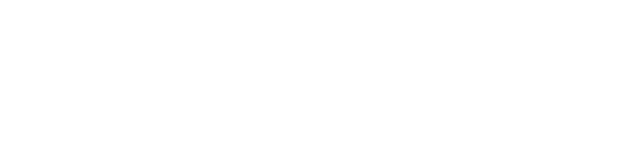
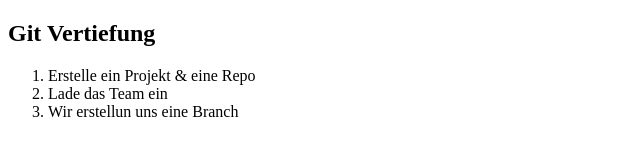
Before and after one commit to MagdaCale/git_vertiefung_2304, a plain HTML site: page index.html in a window 1280 px wide. Shown: the whole page, without its empty margins (0-640 px from the left). Drawn offline with Linux system fonts and the light colour scheme.

Commit message:
index und about html erstellt

```diff
--- a/index.html
+++ b/index.html
@@ -4,10 +4,20 @@
 <head>
     <meta charset="UTF-8">
     <meta name="viewport" content="width=device-width, initial-scale=1.0">
-    <title>Document</title>
+    <title>Git Vertiefung</title>
 </head>
 
 <body>
+    <section>
+        <h1>Git Vertiefung</h1>
+        <article>
+            <ol>
+                <li>Erstelle ein Projekt & eine Repo</li>
+                <li>Lade das Team ein</li>
+                <li>Wir erstellun uns eine Branch</li>
+            </ol>
+        </article>
+    </section>
 
 </body>
 
```
Also changed, not shown: about.html (added, +16 -0 lines).
